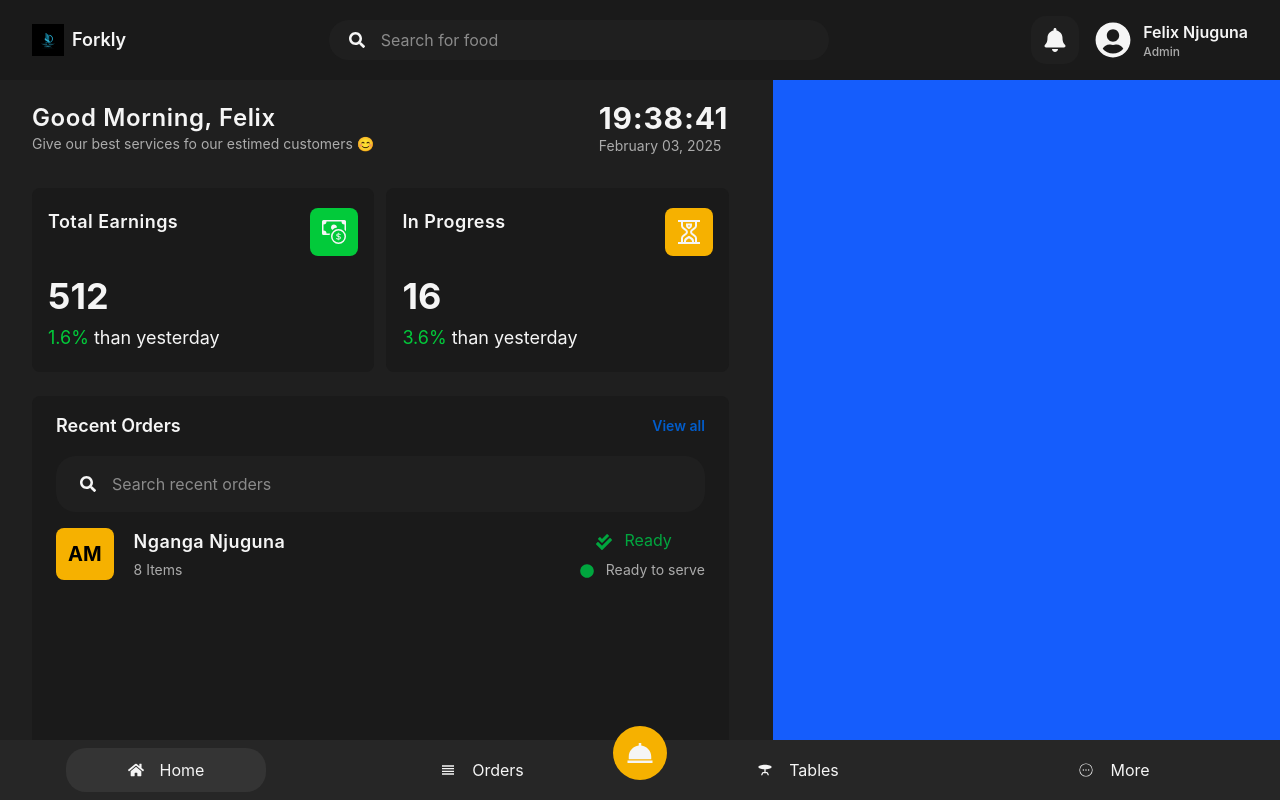
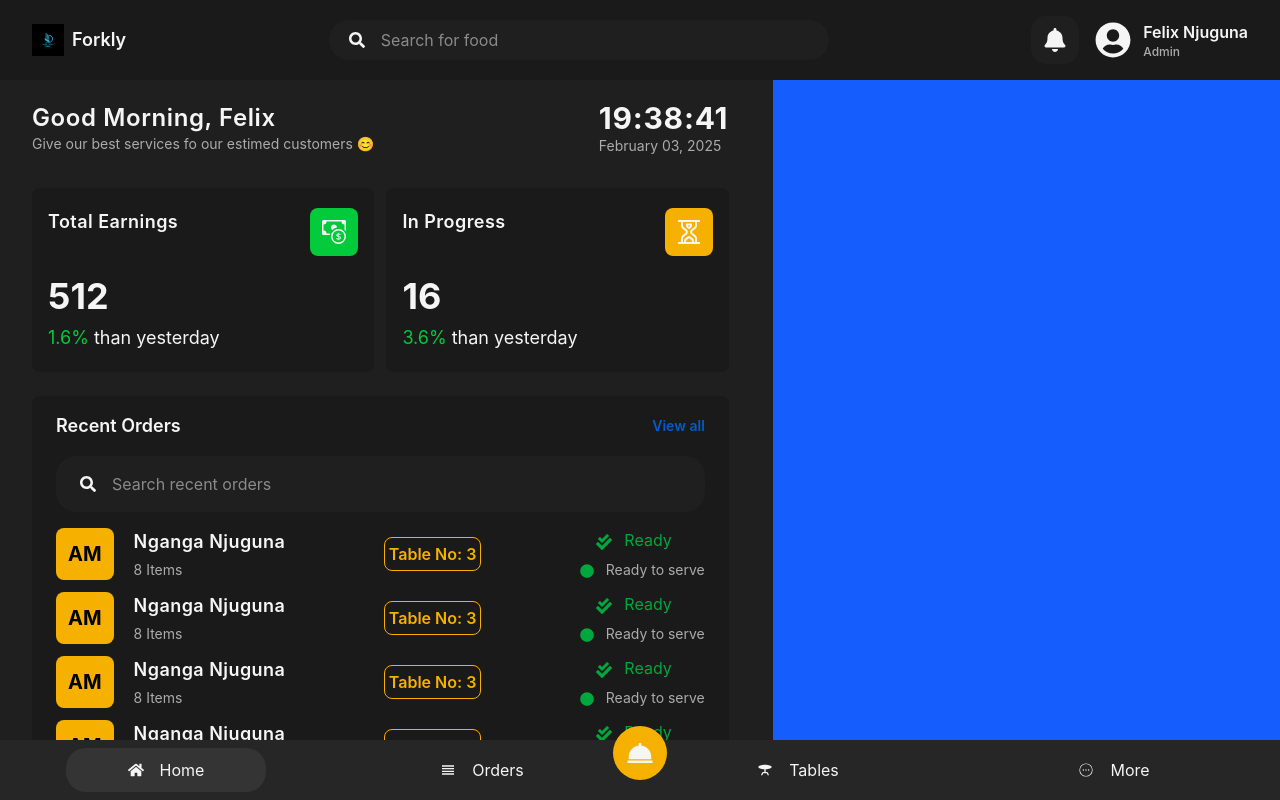
Before and after one commit to FlxBot001/pos_system, a React (Vite) app: page / in a window 1280 px wide. Built offline with nearby package versions, Linux system fonts and the light colour scheme.

Commit message:
Updated OrderList for scrollable functionalities,

```diff
--- a/src/components/home/OrderList.jsx
+++ b/src/components/home/OrderList.jsx
@@ -3,7 +3,7 @@ import { FaCheckDouble, FaCircle } from 'react-icons/fa'
 
 const OrderList = () => {
   return (
-    <div className="flex items-center gap-5">
+    <div className="flex items-center gap-5 mb-3">
         <button className="bg-[#f6b100] p-3 text-xl font-bold rounded-lg">
             AM
         </button>
@@ -12,6 +12,13 @@ const OrderList = () => {
                 <h1 className="text-[#f5f5f5] text-lg font-semibold tracking-wide">Nganga Njuguna</h1>
                 <p className="text-[#ababab] text-sm">8 Items</p>
             </div>
+
+            <div className="">
+                <h1 className="font-semibold border rounded-lg p-1 text-[#f6b100] border-[#f6b100]">
+                    Table No: 3
+                </h1>
+            </div>
+
             <div className="flex flex-col items-start gap-2">
                 <p className="text-green-600 px-4">
                     <FaCheckDouble className="inline mr-2 "/> Ready
--- a/src/components/home/RecentOrders.jsx
+++ b/src/components/home/RecentOrders.jsx
@@ -26,7 +26,15 @@ const RecentOrders = () => {
                 </div>
 
                 {/* Order List */}
-                <div className="mt-4 px-6">
+                <div className="mt-4 px-6 overflow-y-scroll h-[300px] scrollbar-hide">
+                    <OrderList />
+                    <OrderList />
+                    <OrderList />
+                    <OrderList />
+                    <OrderList />
+                    <OrderList />
+                    <OrderList />
+                    <OrderList />
                     <OrderList />
                 </div>
             </div>
--- a/vite.config.js
+++ b/vite.config.js
@@ -7,5 +7,6 @@ export default defineConfig({
   plugins: [
     react(),
     tailwindcss(),
+    require('tailwind-scrollbar-hide')
   ],
 })
```
